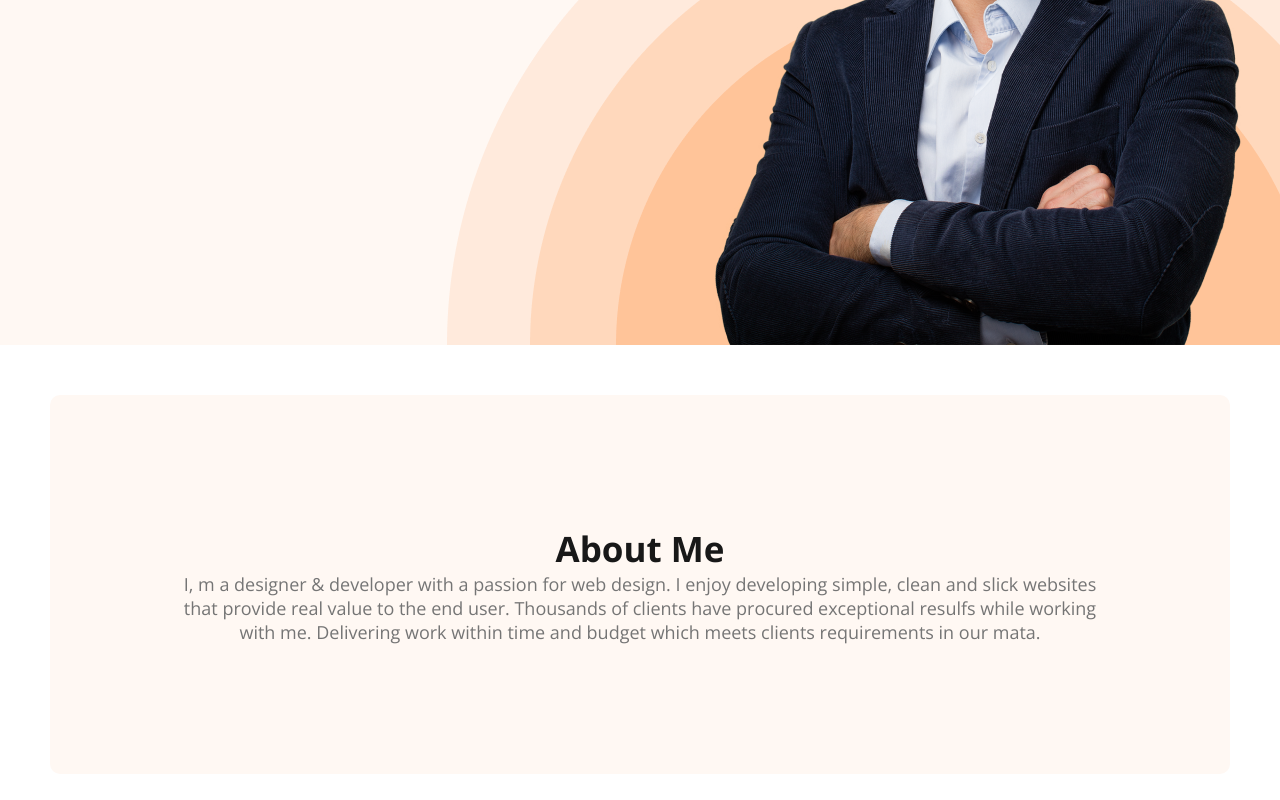
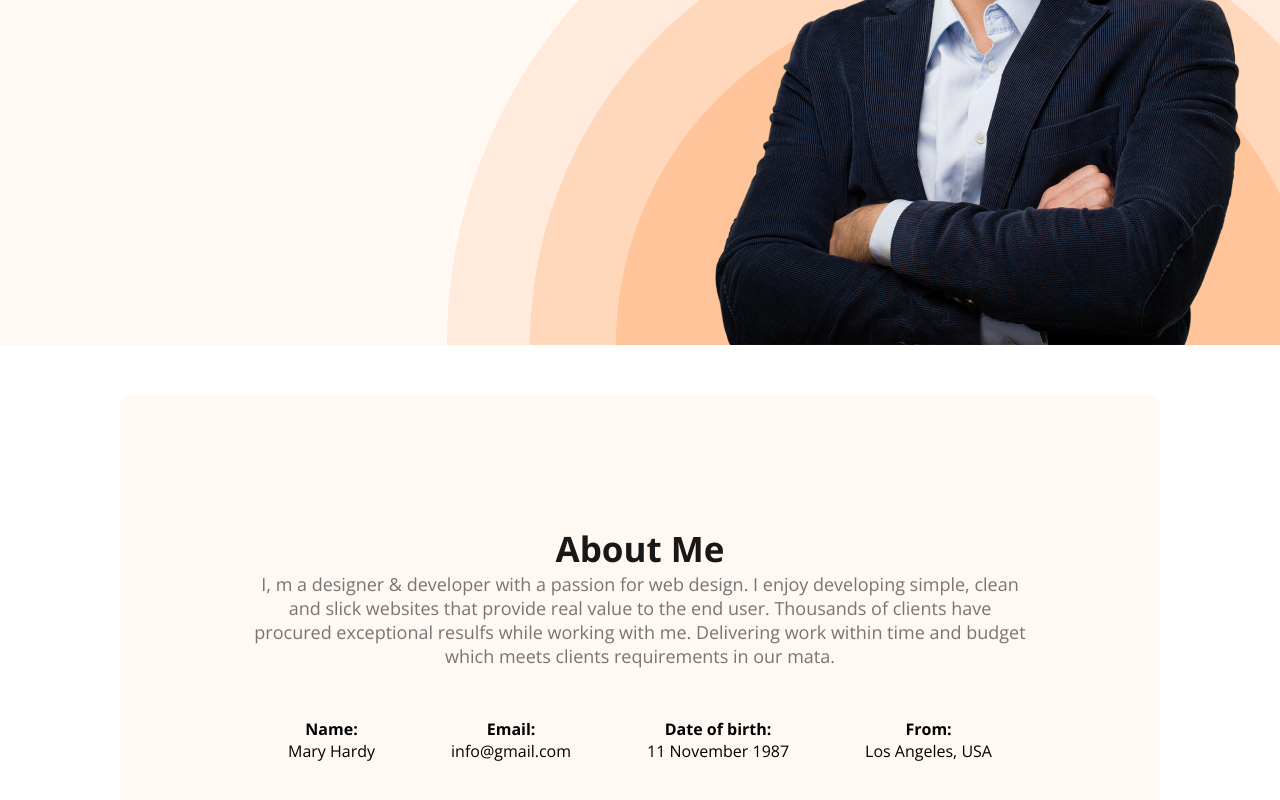
Before and after one commit to sazzadtalukder/developer-portfolio, a plain HTML site: page index.html in a window 1280 px wide. Shown: the part 422-1222 px from the top of the page. Drawn offline with nearby package versions, Linux system fonts and the light colour scheme.

Commit message:
about section added

```diff
--- a/index.html
+++ b/index.html
@@ -34,6 +34,24 @@
         <section class="about">
             <h3 class="section-title">About Me</h3>
             <p class="section-description">I, m a designer & developer with a passion for web design. I enjoy developing simple, clean and slick websites that provide real value to the end user. Thousands of clients have procured exceptional resulfs while working with me. Delivering work within time and budget which meets clients requirements in our mata.</p>
+           <div class="about-info-container">
+            <div class="about-info">
+                <h4 class="about-title">Name:</h4>
+                <p class="about-description">Mary Hardy</p>
+            </div>
+            <div class="about-info">
+                <h4 class="about-title">Email:</h4>
+                <p class="about-description">info@gmail.com</p>
+            </div>
+            <div class="about-info">
+                <h4 class="about-title">Date of birth:</h4>
+                <p class="about-description">11 November 1987</p>
+            </div>
+            <div class="about-info">
+                <h4 class="about-title">From:</h4>
+                <p class="about-description">Los Angeles, USA</p>
+            </div>
+           </div>
         </section>
     </main>
     <footer>
--- a/styles/portfolio.css
+++ b/styles/portfolio.css
@@ -28,8 +28,10 @@ body {
     font-size: 18px;
     color: #757575;
     text-align: center;
+
 }
 /* header section style */
+
 nav {
     display: flex;
     justify-content: space-between;
@@ -85,9 +87,21 @@ header{
 }
 
 /* main section style    */
+main {
+    max-width: 1140px;
+    margin: 0 auto;
+}
 .about {
     background-color: #FFF8F3;
     margin: 50px;
-    padding: 130px;
+    padding: 130px ;
     border-radius: 10px;
 }
+.about-info-container {
+    display: flex;
+    justify-content: space-around;
+    margin-top: 50px;
+}
+.about-info {
+    text-align: center;
+}
```
